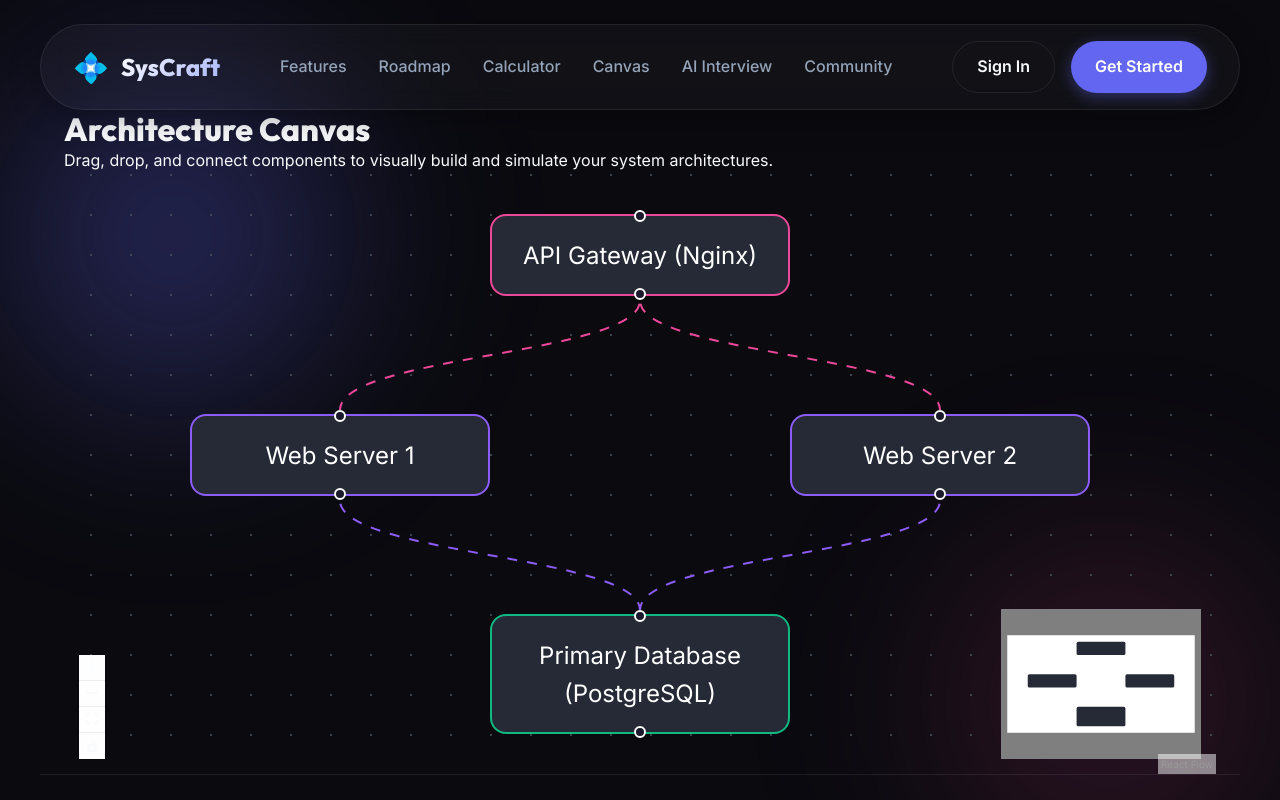
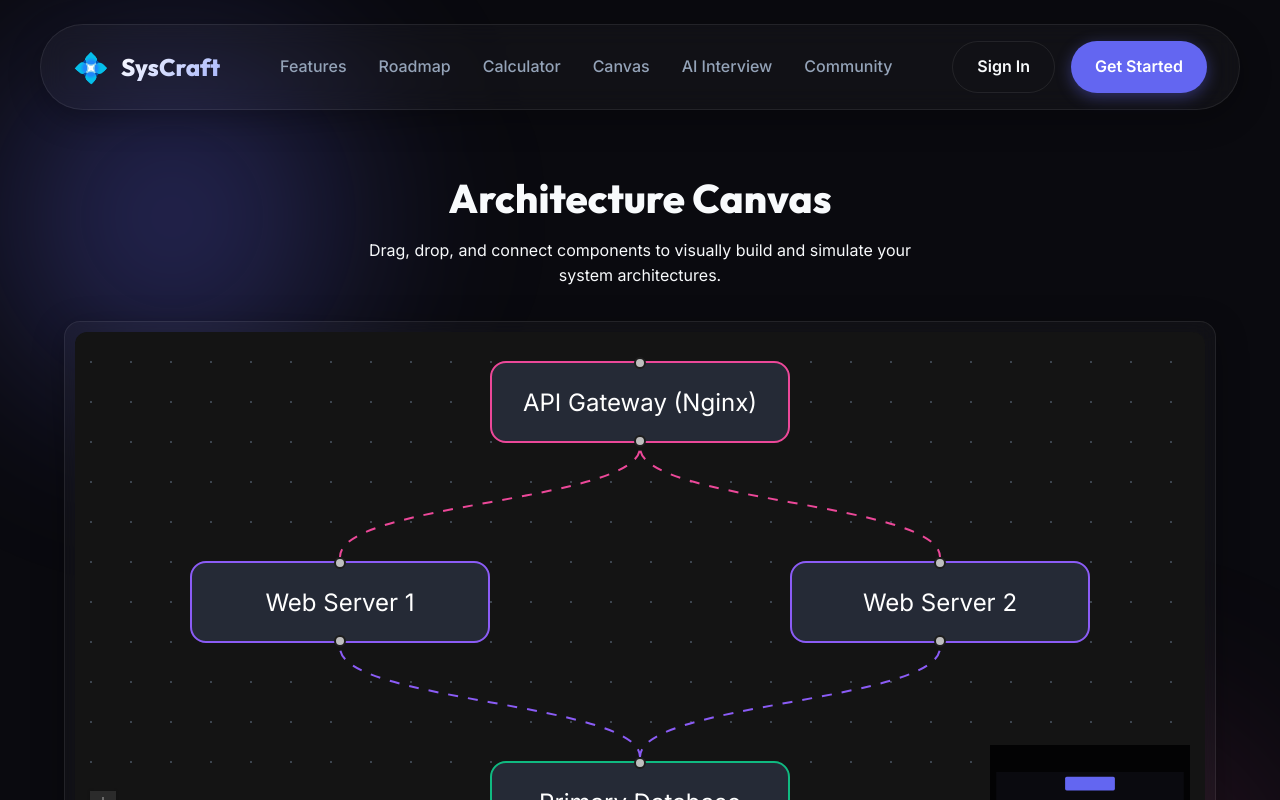
Before and after one commit to nims-creation/System-Design, a React (Vite) app in the folder syscraft-frontend/: page /canvas in a window 1280 px wide. Shown: the top 800 px of the page. Built offline with nearby package versions, Linux system fonts and the light colour scheme.

Commit message:
Fix ReactFlow Canvas styling and enable Dark Mode

```diff
--- a/syscraft-frontend/src/pages/CanvasBuilder.jsx
+++ b/syscraft-frontend/src/pages/CanvasBuilder.jsx
@@ -34,18 +34,15 @@ const CanvasBuilder = () => {
   );
 
   return (
-    <div className="pt-24 min-h-screen px-4 container relative flex flex-col">
-      <div className="absolute top-1/4 right-1/4 w-96 h-96 bg-primary/20 rounded-full blur-[120px] -z-10" />
-      <div className="absolute bottom-1/4 left-1/4 w-96 h-96 bg-accent/20 rounded-full blur-[120px] -z-10" />
-
-      <div className="text-center mb-8 animate-fade-in-up">
-        <h1 className="text-4xl md:text-5xl font-bold mb-4">Architecture Canvas</h1>
-        <p className="text-text-secondary max-w-2xl mx-auto text-lg">
+    <div className="auth-page container" style={{ flexDirection: 'column', padding: '2rem 1.5rem', minHeight: 'calc(100vh - 100px)' }}>
+      <div className="auth-header animate-fade-in" style={{ marginTop: '2rem' }}>
+        <h1 style={{ fontSize: '2.5rem', marginBottom: '1rem' }}>Architecture Canvas</h1>
+        <p className="text-muted" style={{ maxWidth: '600px', margin: '0 auto' }}>
           Drag, drop, and connect components to visually build and simulate your system architectures.
         </p>
       </div>
 
-      <div className="glass-panel p-2 mb-8 animate-fade-in-up" style={{ height: '600px', width: '100%' }}>
+      <div className="glass animate-fade-in" style={{ height: '600px', width: '100%', borderRadius: '16px', padding: '10px', display: 'flex', flexDirection: 'column', overflow: 'hidden' }}>
         <ReactFlow
           nodes={nodes}
           edges={edges}
@@ -53,10 +50,11 @@ const CanvasBuilder = () => {
           onEdgesChange={onEdgesChange}
           onConnect={onConnect}
           fitView
-          className="bg-surface-dark/50 rounded-xl"
+          colorMode="dark"
+          style={{ background: 'transparent', borderRadius: '12px' }}
         >
-          <Controls className="bg-surface-light border-none fill-white" />
-          <MiniMap className="bg-surface-dark border border-surface-light" maskColor="rgba(0,0,0,0.5)" />
+          <Controls />
+          <MiniMap maskColor="rgba(0,0,0,0.7)" nodeColor="#6366f1" style={{ background: '#0a0a0f' }} />
           <Background variant="dots" gap={20} size={1} color="#4b5563" />
         </ReactFlow>
       </div>
```
